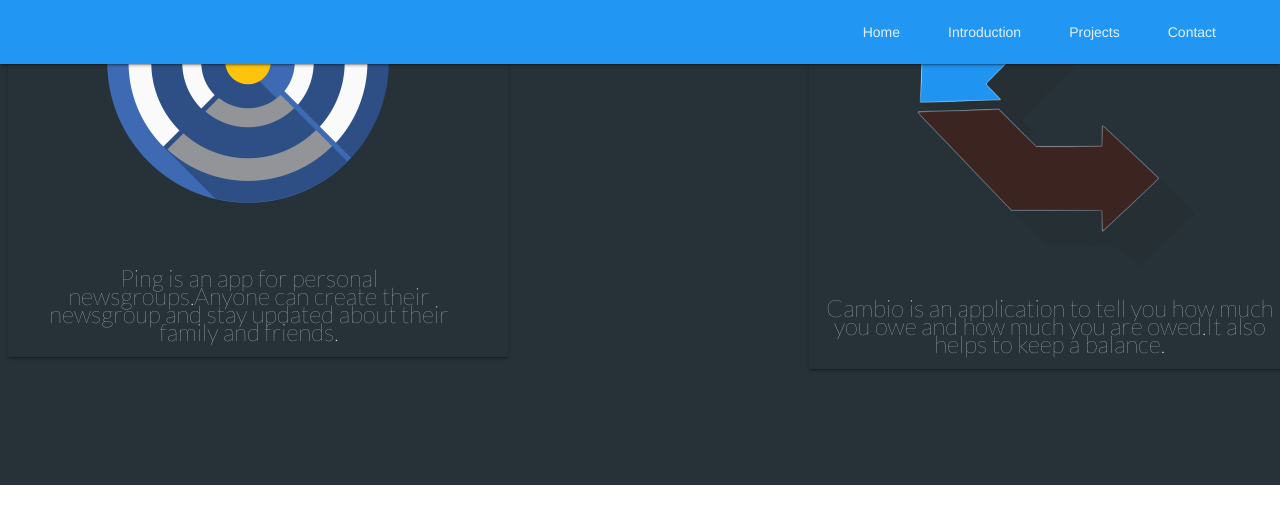
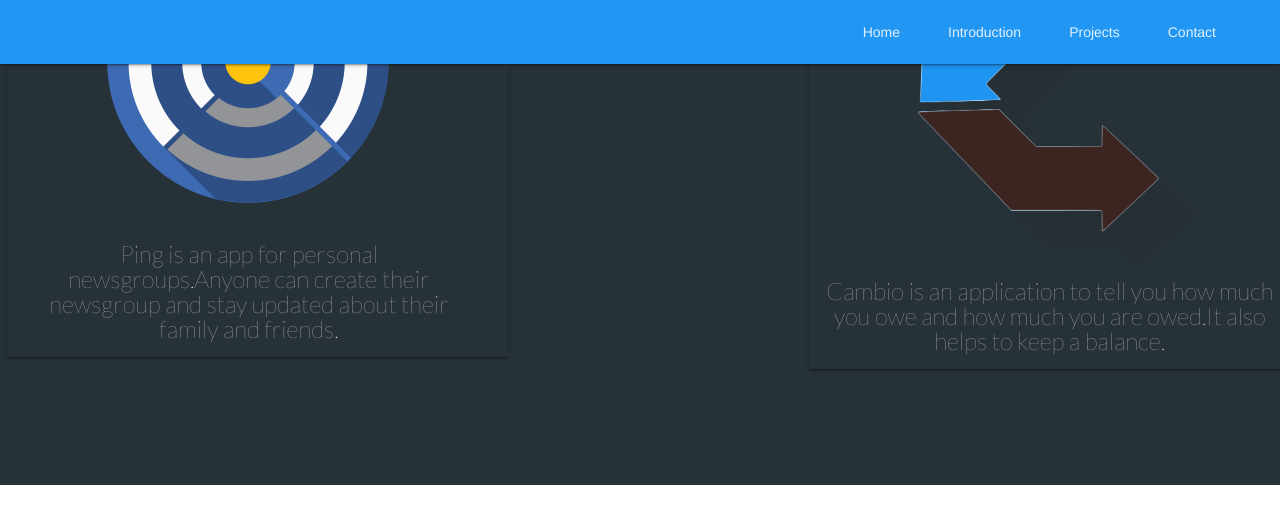
Before and after one commit to narwanipulkit/narwanipulkit.github.io, a plain HTML site: page index.html in a window 1280 px wide. Shown: the top 506 px of the page. Drawn offline with nearby package versions, Linux system fonts and the light colour scheme; a web font is replaced by a local one.

Commit message:
line spacing

```diff
--- a/index.html
+++ b/index.html
@@ -117,7 +117,7 @@
  			 <div class="mdl-card__title mdl-card--expand">
 
   			</div>
-  			<div class="mdl-card__supporting-text">
+  			<div class="mdl-card__supporting-text txt">
     			Ping is an app for personal newsgroups.Anyone can create their newsgroup and stay updated about their family and friends.
   			</div>
   			</div>
@@ -133,7 +133,7 @@
  			 <div class="mdl-card__title2 mdl-card--expand">
 
   			</div>
-  			<div class="mdl-card__supporting-text">
+  			<div class="mdl-card__supporting-text txt">
     			Cambio is an application to tell you how much you owe and how much you are owed.It also helps to keep a balance.
   			</div>
 
--- a/style.css
+++ b/style.css
@@ -60,6 +60,10 @@
 	font-family: 'lato' ,sans-serif;
 
 
+}
+
+.txt{
+	line-height: 25px;
 }
 
 
```
